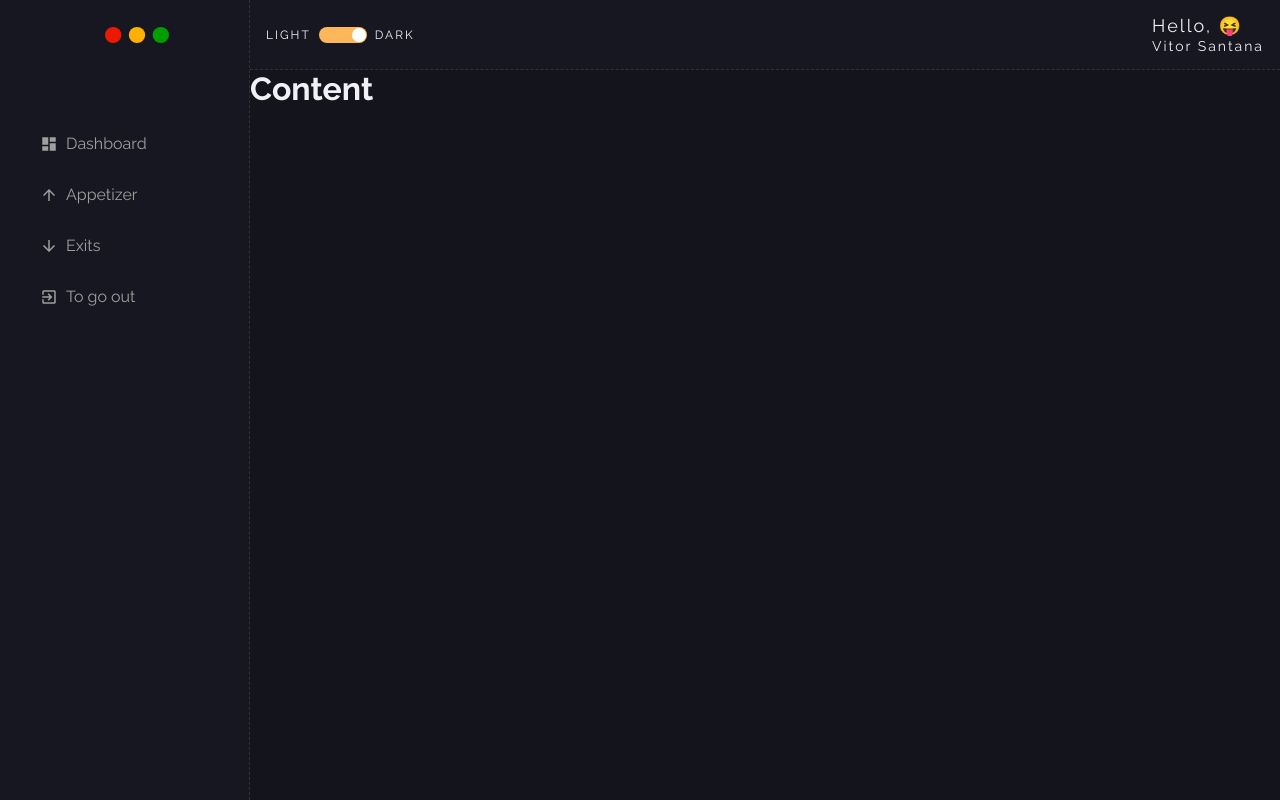
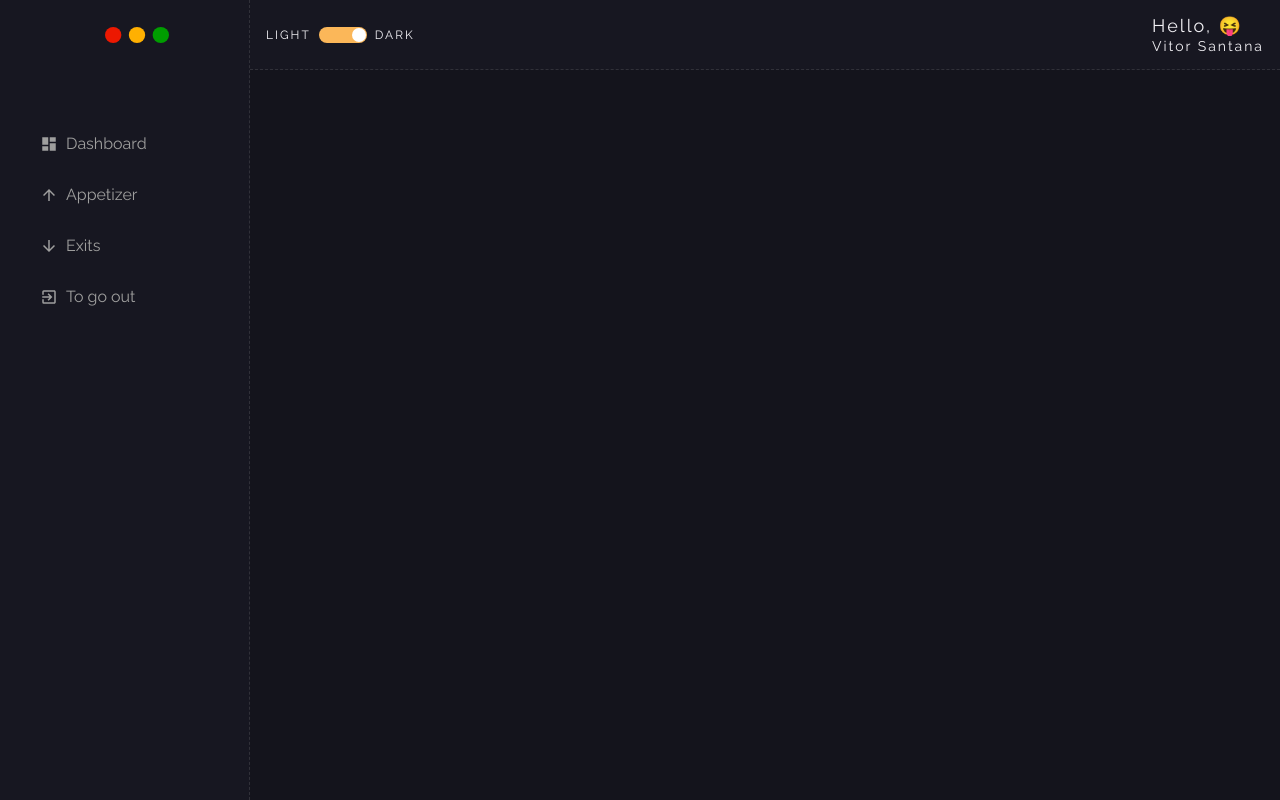
Before and after one commit to vitorSantanaDev/my-wallet-react, a React (Create React App) app: page / in a window 1280 px wide. Built offline with nearby package versions, Linux system fonts and the light colour scheme.

Commit message:
⚡️ Update on props

```diff
--- a/src/components/Content/Content.tsx
+++ b/src/components/Content/Content.tsx
@@ -1,10 +1,10 @@
 import React from "react";
 import { ContentWrapper } from "./styles";
 
-const Content: React.FC = () => {
+const Content: React.FC = ({ children }) => {
   return (
     <ContentWrapper>
-      <h1>Content</h1>
+      { children }
     </ContentWrapper>
   );
 };
--- a/src/components/Content/styles.ts
+++ b/src/components/Content/styles.ts
@@ -2,6 +2,7 @@ import styled from "styled-components";
 
 export const ContentWrapper = styled.div `
   grid-area: CT;
+  padding: 24px;
   color: ${({ theme }) => theme.colors.white};
   background-color: ${({ theme }) => theme.colors.primary};
 `
```
